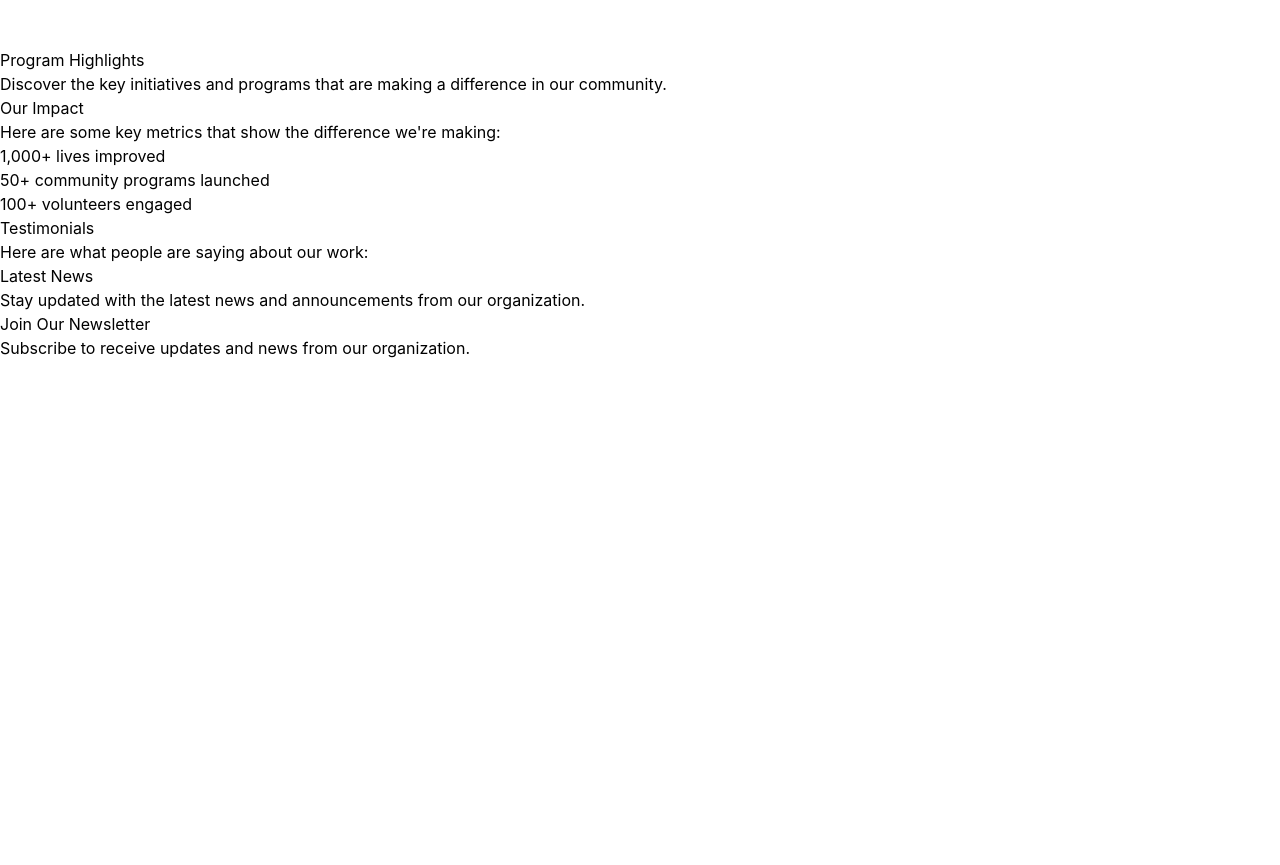
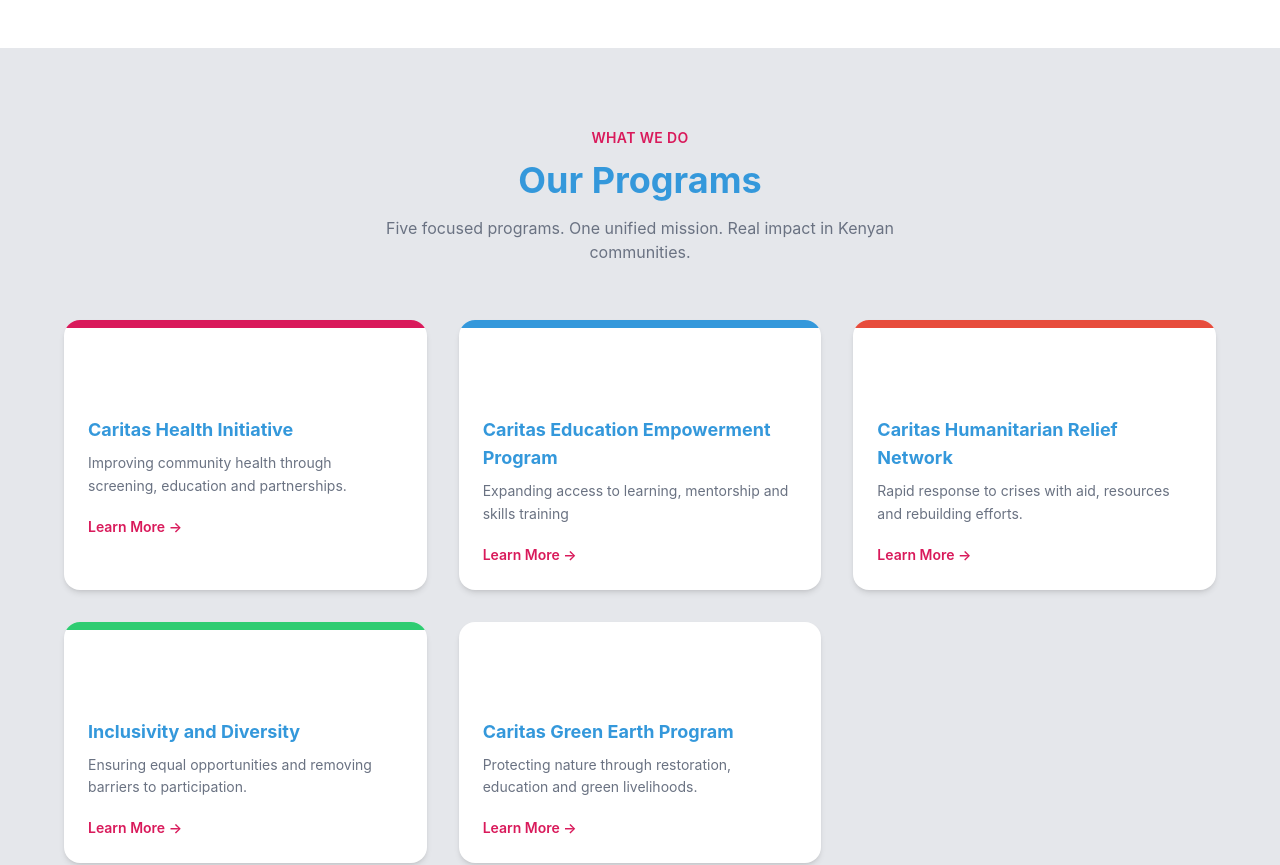
Before and after one commit to StacyChege/caritas-of-hope-v1, a React (Vite) app: page / in a window 1280 px wide. Shown: the part 1320-2185 px from the top of the page. Before the commit the page ends 1680 px from the top, so only its background shows below. Built offline with nearby package versions, Linux system fonts and the light colour scheme.

Commit message:
ProgramHighlights Page

```diff
--- a/src/components/home/ProgramHighLights.jsx
+++ b/src/components/home/ProgramHighLights.jsx
@@ -1,10 +1,92 @@
 import { Link } from "react-router-dom"
+
+{/* Program Data
+    To be replaced with data from API later */}
+
+const programs = [
+    {
+        slug: "CHI",
+        name: "Caritas Health Initiative",
+        short: "Improving community health through screening, education and partnerships.",
+        color: "bg-caritas-magenta",
+        icon: "CHI", // Placeholder for program icon
+    },
+    {
+        slug: "CEEP",
+        name: "Caritas Education Empowerment Program",
+        short: "Expanding access to learning, mentorship and skills training",
+        color: "bg-caritas-blue",
+        icon: "CEEP", // Placeholder for program icon
+    },
+    {
+        slug: "CHRN",
+        name: "Caritas Humanitarian Relief Network",
+        short: "Rapid response to crises with aid, resources and rebuilding efforts.",
+        color: "bg-caritas-red",
+        icon: "CHRN", // Placeholder for program icon
+    },
+    {
+        slug: "inclusivity",
+        name: "Inclusivity and Diversity",
+        short: "Ensuring equal opportunities and removing barriers to participation.",
+        color: "bg-caritas-green",
+        icon: "I&D", // Placeholder for program icon
+    },
+    {
+        slug: "CGEP",
+        name: "Caritas Green Earth Program",
+        short: "Protecting nature through restoration, education and green livelihoods.",
+        color: "bg-caritas-green-light",
+        icon: "CGEP", // Placeholder for program icon
+    },
+]
 
 export default function ProgramHighLights() {
     return (
-        <div>
-            <h2>Program Highlights</h2>
-            <p>Discover the key initiatives and programs that are making a difference in our community.</p>
-        </div>
+        <section className="py-20 bg-gray-200 px-4">
+            <div className="max-w-6xl mx-auto">
+
+                {/* Section header */}
+                <div className="text-center mb-14">
+                    <p className="text-caritas-magenta font-semibold uppercase tracking-wide text-sm mb-3">What We Do</p>
+                    <h2 className="text-3xl md:text-4xl font-bold text-caritas-blue">Our Programs</h2>
+                    <p className="text-gray-500 mt-4 max-w-xl mx-auto">Five focused programs. One unified mission. Real impact in Kenyan communities.</p>
+                </div>
+
+                {/* Programs cards grid */}
+                <div className="grid grid-cols-1 sm:grid-cols-2 lg:grid-cols-3 gap-8">
+
+                    {/* Loop through programs to create a card for each */}
+
+                    {programs.map((program) => (
+                        <div
+                            key={program.slug}
+                            className="bg-white rounded-2xl shadow-md hover:shadow-xl hover:-tranlate-y-1 transition-all duration-300 overflow-hidden">
+                                <div className={`${program.color} h-2`} />
+
+                                {/* Card Body */}
+                                <div className="p-6">
+                                    {/* Program Icon */}
+                                    <div className={program.color + "bg-opacity-15 w-12 h-12 rounded-xl flex items-center justify-center text-white text-xs font-bold mb-4"}>{program.icon}</div>
+
+                                    {/* Program Name */}
+                                    <h3 className="text-caritas-blue font-bold text-lg mb-2 justify-start items-start">{program.name}</h3>
+
+                                    {/* Program Short Description */}
+                                    <p className="text-gray-500 text-sm leading-relaxed mb-4 justify-start items-start">{program.short}</p>
+
+                                    {/* Learn More Link */}
+                                    <Link
+                                        to={`/programs/${program.slug}`}
+                                        className="text-caritas-magenta font-semibold text-sm hover:underline"
+                                    >
+                                        Learn More &rarr;
+                                    </Link>
+                                </div>
+
+                            </div>))}
+                </div>
+            </div>
+        </section>
     )
 }
```
